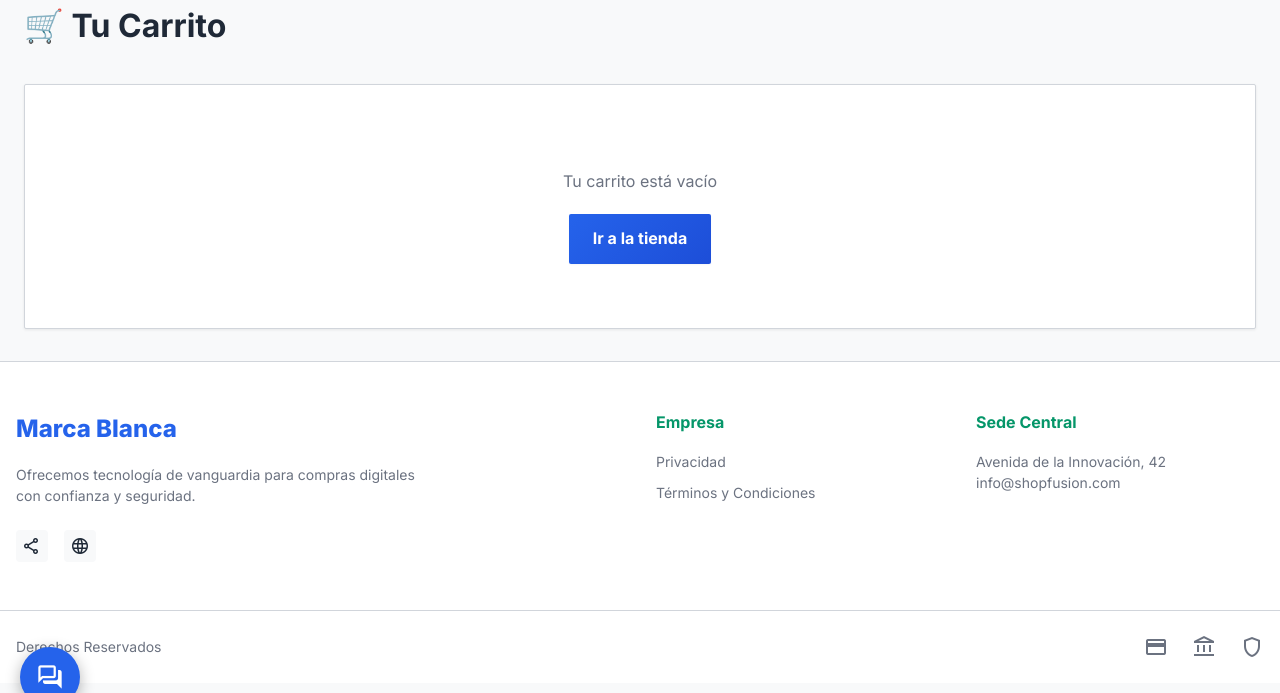
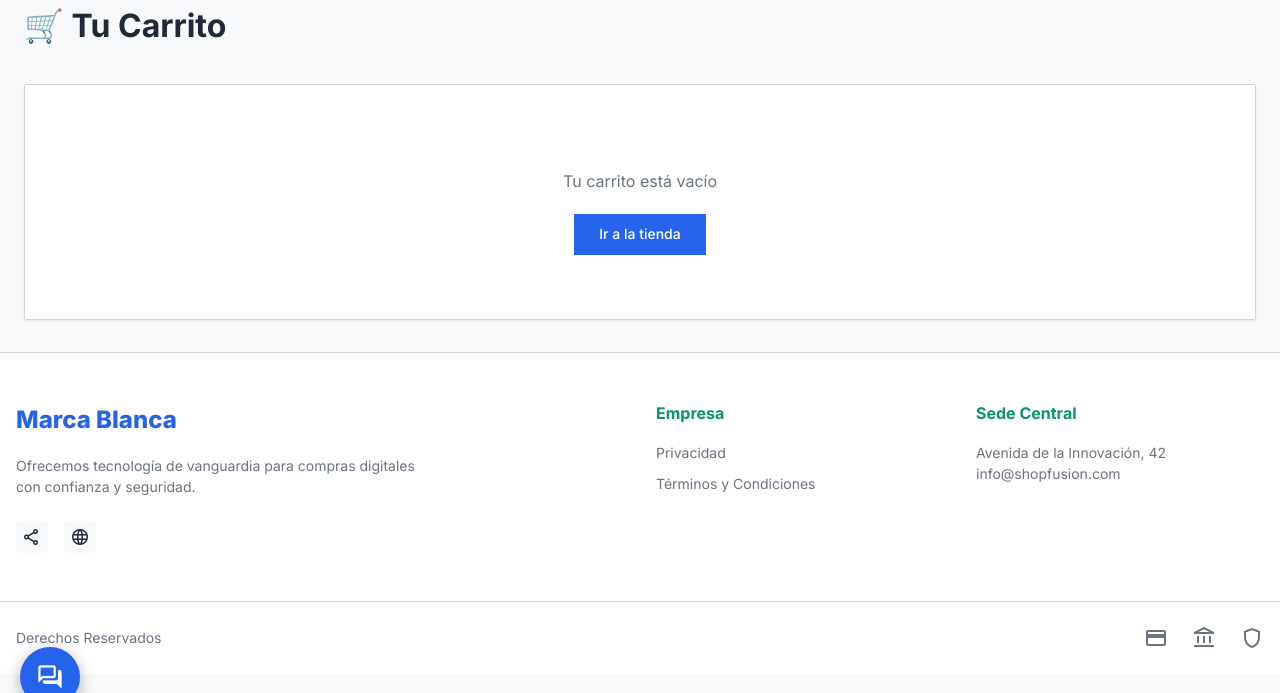
Before and after one commit to gglveliz-byte/Shop--Fusion, a Flask app: page /carrito in a window 1280 px wide. Shown: the part 73-766 px from the top of the page. Run offline with Flask 3, Linux system fonts and the light colour scheme; data that the repository does not hold is empty; parts of the project's set-up code (start-up, migrations or seed data) failed here and were passed over; some libraries are stand-ins or nearby versions.

Commit message:
correccion estilos botones de carrito.html

```diff
--- a/templates/tienda/carrito.html
+++ b/templates/tienda/carrito.html
@@ -39,7 +39,7 @@
                         <div class="item-eliminar">
                             <form method="POST" action="{{ url_for('tienda.eliminar_carrito', id=item.producto.id) }}">
                                 <input type="hidden" name="csrf_token" value="{{ csrf_token() }}">
-                                <button type="submit" class="btn btn-danger btn-sm">🗑️</button>
+                                <button type="submit" class="m-btn m-btn-danger" style="padding: 5px 10px; font-size: 0.9em;">🗑️</button>
                             </form>
                         </div>
                     </div>
@@ -65,14 +65,14 @@
                     </div>
                 {% endif %}
 
-                <a href="{{ url_for('tienda.checkout') }}" class="btn btn-success btn-block btn-lg">Proceder a Comprar y hacer Pedido</a>
-                <a href="{{ url_for('tienda.index') }}" class="btn btn-secondary btn-block">← Seguir Comprando</a>
+                <a href="{{ url_for('tienda.checkout') }}" class="m-btn m-btn-success" style="width: 100%; text-align: center; margin-bottom: 10px;">Proceder a Comprar y hacer Pedido</a>
+                <a href="{{ url_for('tienda.index') }}" class="m-btn" style="width: 100%; text-align: center; background-color: var(--border-color); color: var(--text-color);">← Seguir Comprando</a>
             </div>
         </div>
     {% else %}
         <div class="empty-state">
             <p>Tu carrito está vacío</p>
-            <a href="{{ url_for('tienda.index') }}" class="btn btn-primary">Ir a la tienda</a>
+            <a href="{{ url_for('tienda.index') }}" class="m-btn m-btn-primary">Ir a la tienda</a>
         </div>
     {% endif %}
 </div>
```
